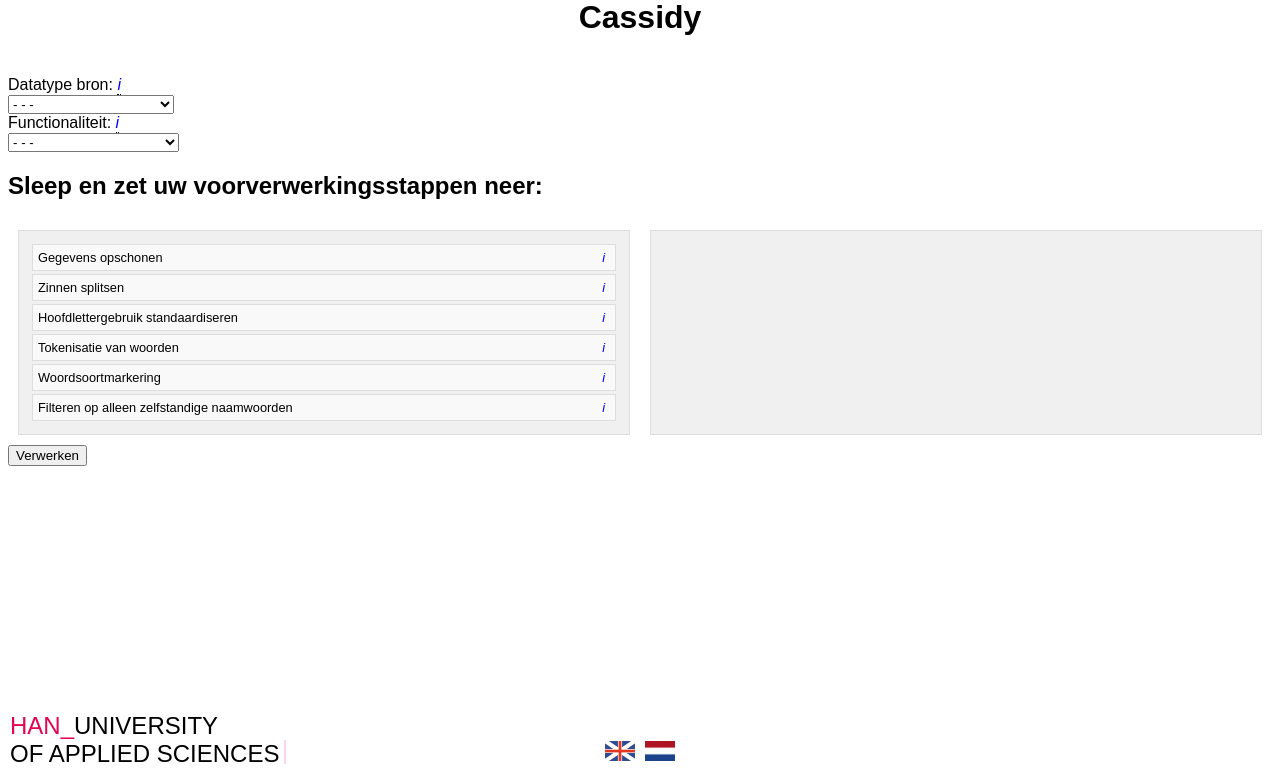
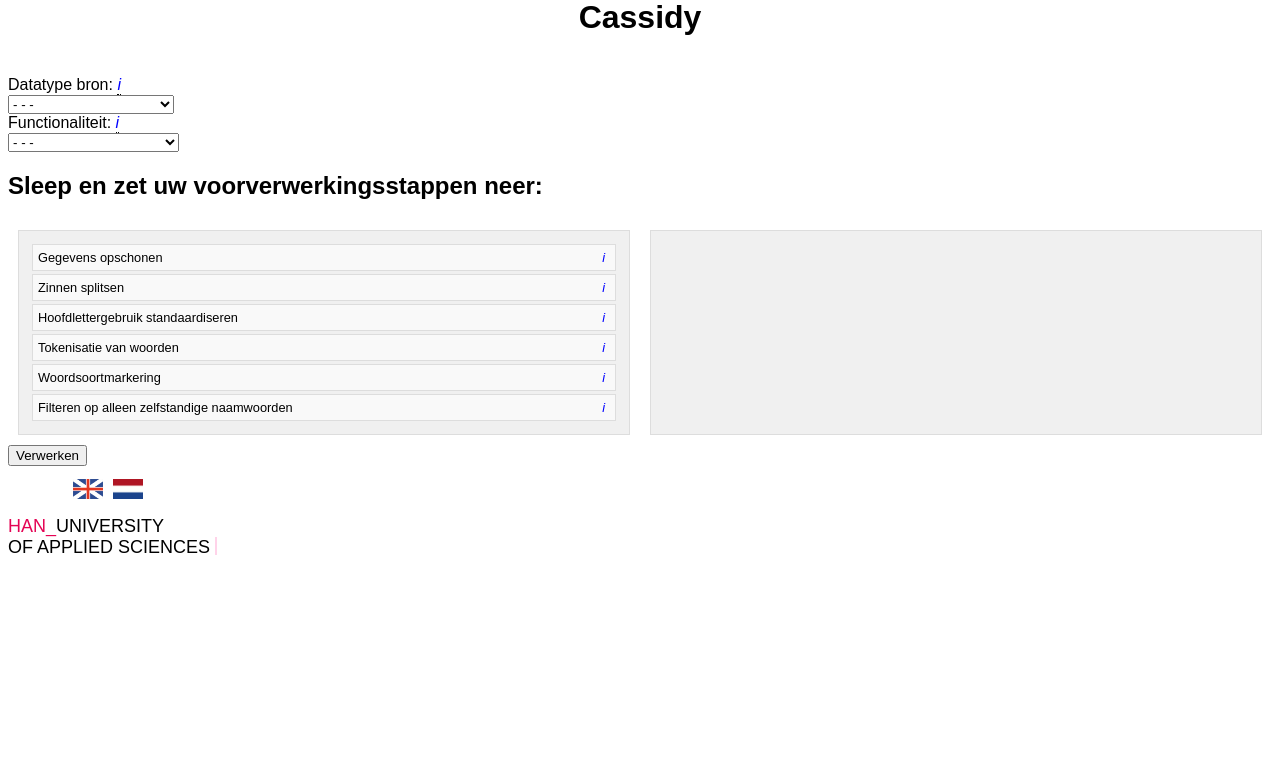
Before and after one commit to Astronoudke/Cassidy, a Flask app: page /home_dutch in a window 1280 px wide. Shown: the part 22-800 px from the top of the page. Run offline with Flask 3, Linux system fonts and the light colour scheme; some libraries are stand-ins or nearby versions.

Commit message:
Edited UI to make logo of HAN not block screen

```diff
--- a/application/F_UserInterface/static/home.css
+++ b/application/F_UserInterface/static/home.css
@@ -1,5 +1,6 @@
 body {
     font-family: Arial, sans-serif;
+    padding-bottom: 80px;
 }
 
 /* Puts h1 in center of page */
@@ -113,16 +114,22 @@ h1 {
     margin-top: 10px; /* add space between the image and the text */
 }
 
+#bottom-container {
+    position: fixed;
+    bottom: 0;
+    width: 100%;
+    display: flex;
+    justify-content: space-between;
+    align-items: flex-end;
+    padding: 10px;
+    background-color: #ffffff;
+}
+
 /* Language switcher at lower center */
 
 .language-switcher {
-    position: fixed; /* or absolute, depending on your needs */
-    bottom: 0;
-    left: 0;
-    right: 0;
     width: 200px;
     height: 50px;
-    margin: auto;
     display: flex;
     justify-content: center;
     align-items: center;
@@ -134,13 +141,9 @@ h1 {
     margin: 0 5px;
 }
 
-
 /* Logo at lower left corner */
 .logo-container {
-    position: fixed;
-    bottom: 10px;
-    left: 10px;
-    font-size: 24px;
+    font-size: 18px;
     display: flex;
     flex-direction: column;
     align-items: flex-start;
@@ -157,7 +160,7 @@ h1 {
 
 .cursor {
     width: 2px;
-    height: 24px;
+    height: 18px;
     background-color: #FF69B4;
     margin-left: 5px;
     margin-right: 5px;
--- a/application/F_UserInterface/templates/home.html
+++ b/application/F_UserInterface/templates/home.html
@@ -239,6 +239,7 @@
             <input type="submit" value="Submit">
     </form>
 
+    <div id="bottom-container">
         <!-- <div class="language-switcher">
             <a href="/"><img src="{{ url_for('static', filename='images/uk_flag.jpg') }}" alt="English"></a>
             <a href="/home_dutch"><img src="{{ url_for('static', filename='images/nl_flag.png') }}" alt="Dutch"></a>
@@ -254,6 +255,8 @@
                 <div class="cursor"></div>
             </div>
         </div>
+    </div>
+
 
     <script>
         function updateModels() {
```
Lines whose indentation alone changed are shown as unchanged.
